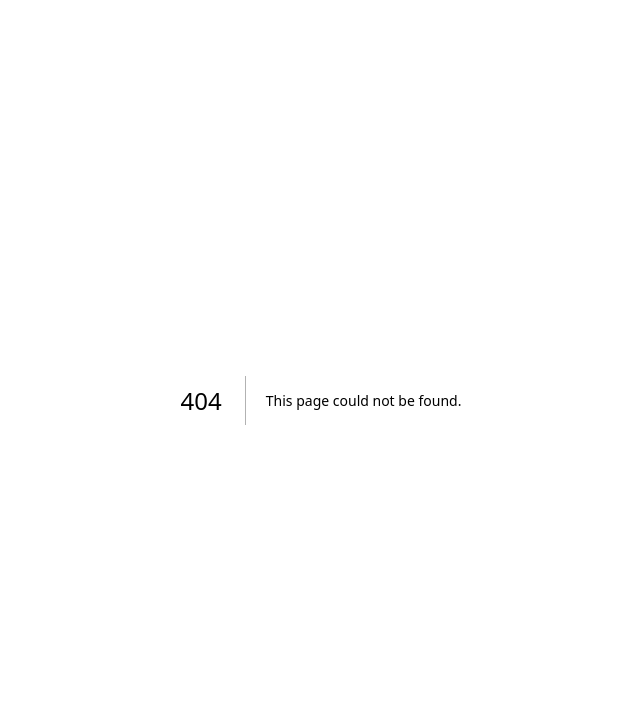
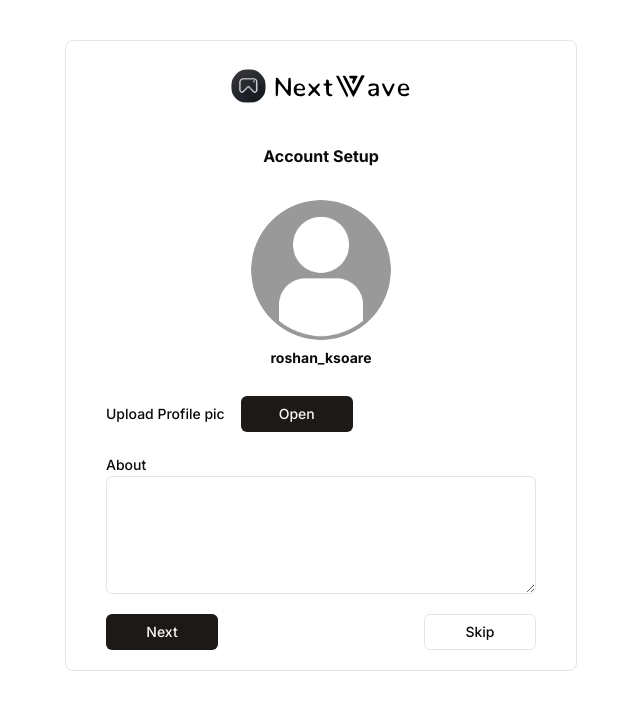
Before and after one commit to roshankosare/social-media-app, a Next.js app: page /account-setup in a window 1280 px wide. Before the commit this address had no page. Shown: the top 710 px of the page, without its empty margins (319-959 px from the left). Built offline with nearby package versions, Linux system fonts and the light colour scheme.

Commit message:
fix:added prisma generate at production build script

```diff
--- /dev/null
+++ b/app/account-setup/layout.tsx
@@ -0,0 +1,13 @@
+import { ReactNode } from 'react';
+
+interface AccountSetupLayoutProps {
+  children: ReactNode;
+}
+
+const AccountSetupLayout: React.FC<AccountSetupLayoutProps> = ({
+  children,
+}) => {
+  return <div className="mx-auto h-full w-full sm:max-w-lg">{children}</div>;
+};
+
+export default AccountSetupLayout;
--- /dev/null
+++ b/app/account-setup/page.tsx
@@ -0,0 +1,77 @@
+'use client';
+
+import Logo from '@/components/nav/Logo';
+import { Button, buttonVariants } from '@/components/ui/button';
+import { Card } from '@/components/ui/card';
+import { Input } from '@/components/ui/input';
+import { Label } from '@/components/ui/label';
+import { Textarea } from '@/components/ui/textarea';
+import useAccountSetup from '@/hooks/useAccountSetup';
+import { cn } from '@/lib/utils';
+import Image from 'next/image';
+
+interface AccountSetupProps {}
+
+const AccountSetup: React.FC<AccountSetupProps> = ({}) => {
+  const { profileImage, about, setAbout, setProfileImage, handleNext } =
+    useAccountSetup();
+  return (
+    <Card className=" my-10 flex w-full flex-col gap-y-8 border-none px-8 py-5 shadow-none sm:border-solid sm:px-10 ">
+      <Logo />
+      <p className="mx-auto font-bold">Account Setup</p>
+
+      <div className="flex flex-col gap-y-5">
+        <div className="flex- flex-col gap-y-2">
+          <div className=" mx-auto h-[140px] w-[140px]">
+            <Image
+              src={
+                profileImage ? URL.createObjectURL(profileImage) : '/avatar.png'
+              }
+              width={500}
+              height={500}
+              alt="profile"
+              className="rounded-full"
+            />
+          </div>
+          <p className="py-2 text-center text-sm font-bold">roshan_ksoare</p>
+        </div>
+
+        <div className="flex flex-col gap-x-4 gap-y-4 sm:flex-row">
+          <Label className="my-auto">Upload Profile pic</Label>
+          <label
+            htmlFor="fileInput"
+            className={cn(buttonVariants({ size: 'sm' }), 'w-28')}
+          >
+            Open
+          </label>
+          <Input
+            id={'fileInput'}
+            type="file"
+            className="hidden"
+            onChange={(e) => {
+              if (e.target.files) setProfileImage(e.target.files[0]);
+            }}
+          />
+        </div>
+        <div className="flex- flex-col gap-y-2">
+          <Label>About</Label>
+          <Textarea
+            rows={5}
+            className="w-full"
+            value={about || ''}
+            onChange={(e) => setAbout(e.target.value)}
+          />
+        </div>
+        <div className="flex flex-row justify-between">
+          <Button size={'sm'} className="w-28" onClick={() => handleNext()}>
+            Next
+          </Button>
+          <Button size={'sm'} variant={'outline'} className="w-28">
+            Skip
+          </Button>
+        </div>
+      </div>
+    </Card>
+  );
+};
+export default AccountSetup;
--- a/components/auth/SignIn.tsx
+++ b/components/auth/SignIn.tsx
@@ -18,7 +18,7 @@ interface SignInProps {}
 const SignIn: React.FC<SignInProps> = ({}) => {
   const { form, onSubmit, signInError } = useSignIn();
   return (
-    <Card className="full mx-auto my-auto flex flex-col border-none px-8 pb-10 sm:border-solid sm:px-2">
+    <Card className=" mx-auto my-auto flex flex-col border-none px-8 pb-10 sm:border-solid sm:px-2">
       <CardHeader>
         <Logo />
       </CardHeader>
--- /dev/null
+++ b/components/ui/textarea.tsx
@@ -0,0 +1,24 @@
+import * as React from 'react';
+
+import { cn } from '@/lib/utils';
+
+export interface TextareaProps
+  extends React.TextareaHTMLAttributes<HTMLTextAreaElement> {}
+
+const Textarea = React.forwardRef<HTMLTextAreaElement, TextareaProps>(
+  ({ className, ...props }, ref) => {
+    return (
+      <textarea
+        className={cn(
+          'flex min-h-[80px] w-full rounded-md border border-input bg-background px-3 py-2 text-sm ring-offset-background placeholder:text-muted-foreground focus-visible:outline-none focus-visible:ring-2 focus-visible:ring-ring focus-visible:ring-offset-2 disabled:cursor-not-allowed disabled:opacity-50',
+          className
+        )}
+        ref={ref}
+        {...props}
+      />
+    );
+  }
+);
+Textarea.displayName = 'Textarea';
+
+export { Textarea };
--- /dev/null
+++ b/hooks/useAccountSetup.ts
@@ -0,0 +1,19 @@
+import { useState } from 'react';
+
+const useAccountSetup = () => {
+  const [profileImage, setProfileImage] = useState<File | null>(null);
+  const [about, setAbout] = useState<string | null>(null);
+
+  const handleNext = async () => {
+    console.log(profileImage, about);
+  };
+
+  return {
+    setProfileImage,
+    about,
+    profileImage,
+    setAbout,
+    handleNext,
+  };
+};
+export default useAccountSetup;
--- a/package.json
+++ b/package.json
@@ -4,7 +4,7 @@
   "private": true,
   "scripts": {
     "dev": "next dev",
-    "build": "next build",
+    "build": "npx prisma generate && next build",
     "start": "next start",
     "lint": "next lint --fix",
     "format": "prettier --write",
```
